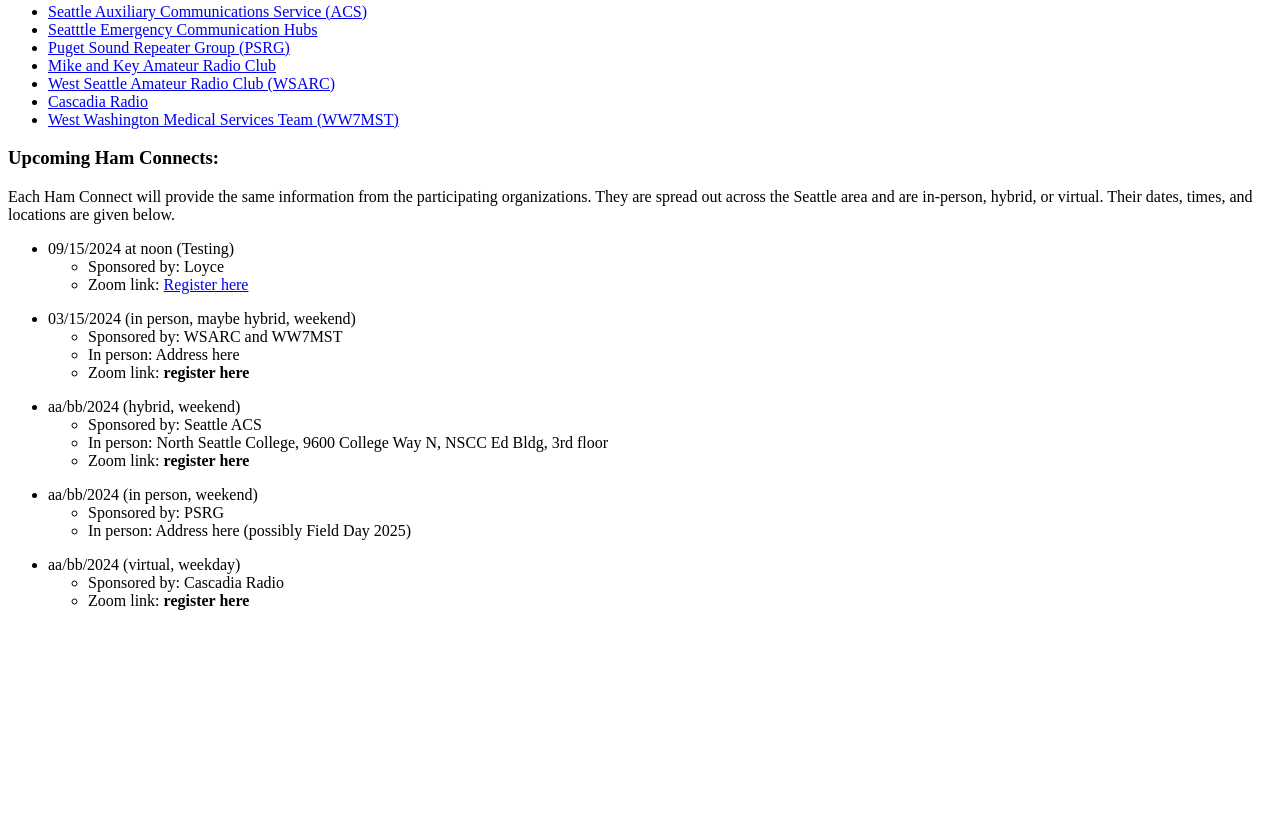
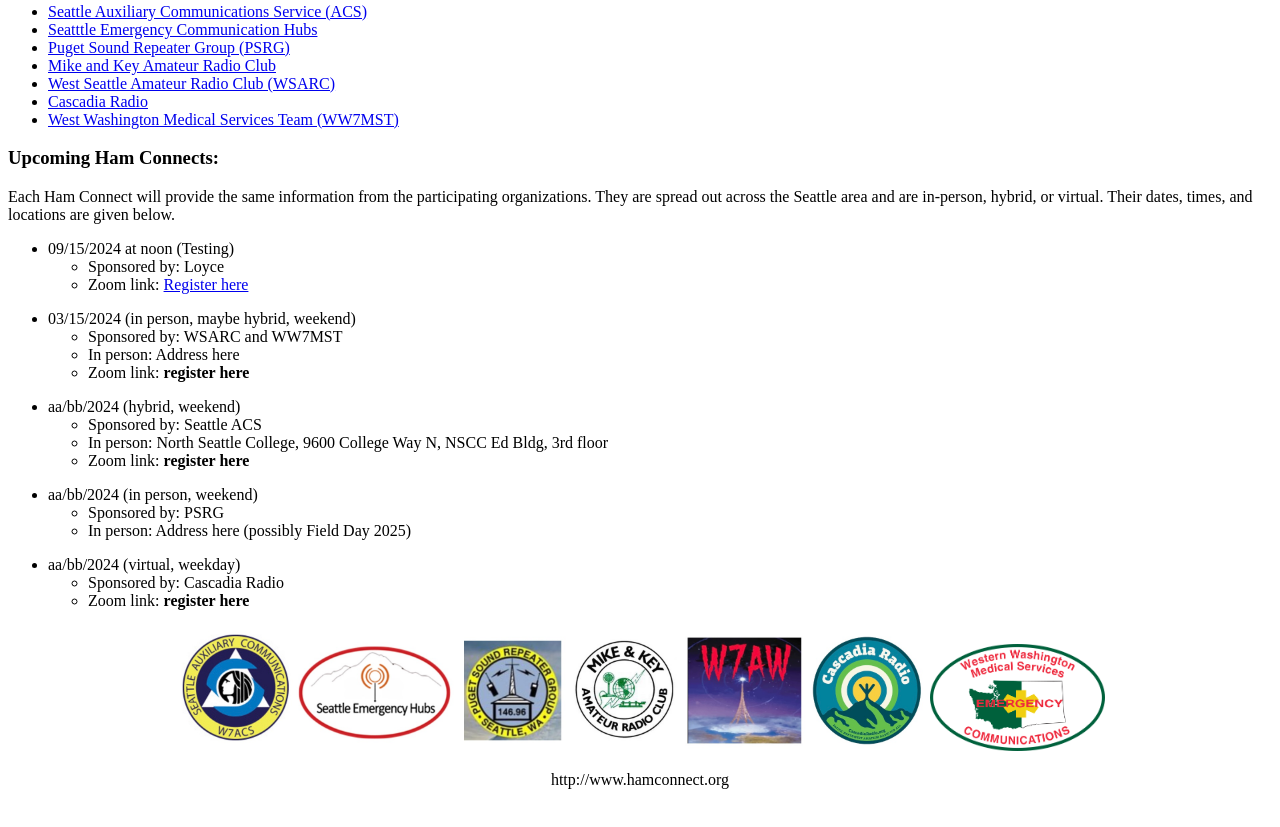
Before and after one commit to hamconnect/hamconnect.github.io, a plain HTML site: page index.html in a window 1280 px wide. Shown: the part 436-1263 px from the top of the page. Before the commit the page ends 1062 px from the top, so only its background shows below. Drawn offline with Linux system fonts and the light colour scheme.

Commit message:
editing index.html

```diff
--- a/index.html
+++ b/index.html
@@ -91,5 +91,13 @@ Their dates, times, and locations are given below.
 </ul>
 
 </ul>
+<p>
+<center>
+<img src="logos_banner.jpg" width=750pt> <img src="WWMST_logo.png" width=175pt>
+<p>
+http://www.hamconnect.org
+</center>
+&nbsp;&nbsp;
+&nbsp;&nbsp;
 
 </body></html>
```
